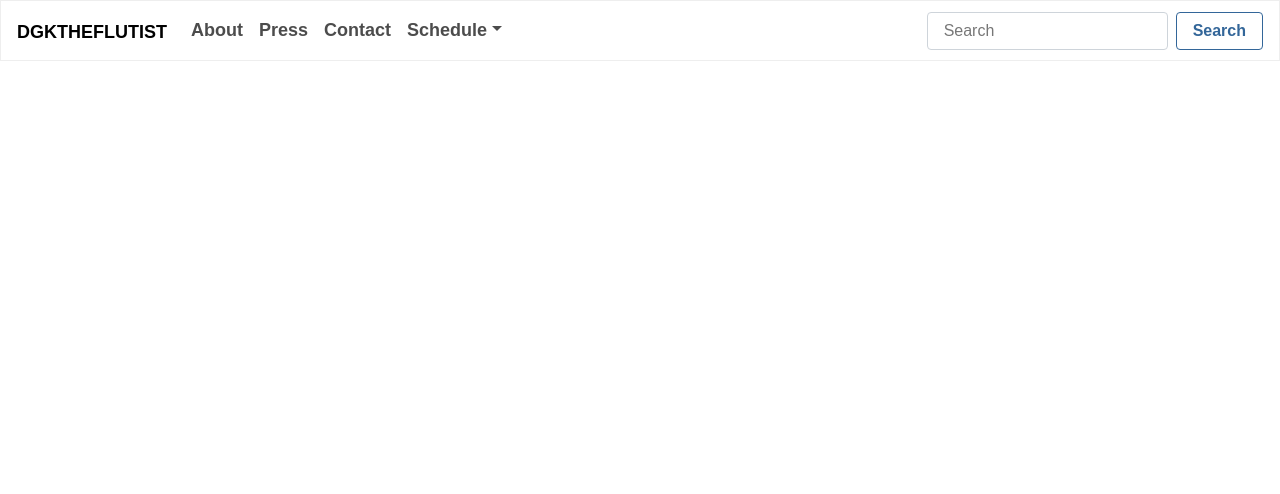
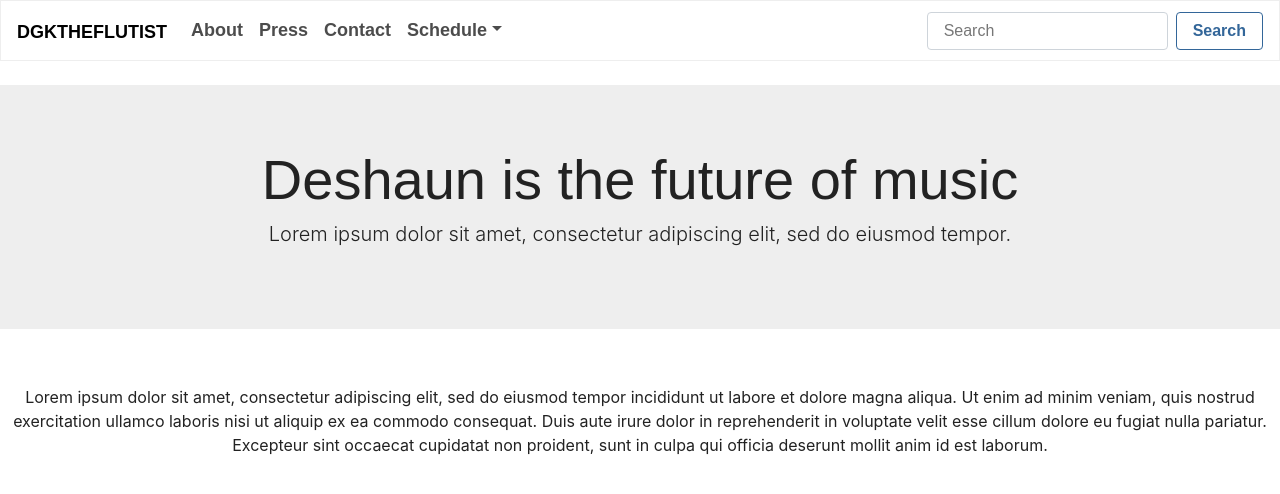
Before and after one commit to ksuares1/dport, a React (Create React App) app in the folder deshaun/: page /about in a window 1280 px wide. Shown: the top 494 px of the page. Built offline with nearby package versions, Linux system fonts and the light colour scheme; a web font is replaced by a local one.

Commit message:
added code to about page

```diff
--- a/deshaun/src/App.js
+++ b/deshaun/src/App.js
@@ -3,6 +3,7 @@ import { BrowserRouter as Router, Route } from "react-router-dom";
 import './App.css';
 import Navbar from './components/Nav';
 import HomeComponent from './pages/Home';
+import AboutPage from './pages/About';
 
 
 function App() {
@@ -10,19 +11,19 @@ function App() {
     <div>
       <Router>
         <div>
-      <Navbar/>
+          <Navbar />
           <br>
           </br>
           <div>
             <Route exact path="/" component={HomeComponent} />
-            {/* <Route exact path="/about" component={AboutComponent} />
-            <Route exact path="/vitals" component={showVitals} />
+            <Route exact path="/about" component={AboutPage} />
+            {/* <Route exact path="/vitals" component={showVitals} />
             <Route exact path="/family" component={showFamily} />
             <Route exact path="/patients" component={Patients} />
             <Route exact path="/nurse" component={LoginPage} />
             <Route exact path="/login" component={LoginPage} />
-            <Route exact path="/signup" component={SignComponent} />
-            <Route exact path="/readygo" component={showMic} /> */}
+            <Route exact path="/signup" component={SignComponent} /> */}
+            {/* <Route exact path="/readygo" component={showMic} /> */}
              {/* <Route exact path="/patients/:id" component={Detail} /> */}
 
           </div>
--- a/deshaun/src/index.css
+++ b/deshaun/src/index.css
@@ -11,3 +11,12 @@ code {
   font-family: source-code-pro, Menlo, Monaco, Consolas, 'Courier New',
     monospace;
 }
+
+/* About Page */
+.about-container{
+  text-align:center;
+}
+
+.about-text{
+  text-align:center;
+}
--- a/deshaun/src/pages/About.js
+++ b/deshaun/src/pages/About.js
@@ -1,13 +1,22 @@
 import React from "react";
+import { MDBJumbotron, MDBContainer } from "mdbreact";
 
+const AboutPage = () => {
+    return (
+        <main>
+            <MDBJumbotron className="about-container" fluid>
+                <MDBContainer>
+                    <h2 className="display-4">Deshaun is the future of music </h2>
+                    <p className="lead"> Lorem ipsum dolor sit amet, consectetur adipiscing elit, sed do eiusmod tempor.</p>
+                </MDBContainer>
+            </MDBJumbotron>
 
-
-const AboutPage=()=>{
-    return(
-        <div>
-
-        </div>
-
+            <br>
+            </br>
+            <p className="about-text">
+            Lorem ipsum dolor sit amet, consectetur adipiscing elit, sed do eiusmod tempor incididunt ut labore et dolore magna aliqua. Ut enim ad minim veniam, quis nostrud exercitation ullamco laboris nisi ut aliquip ex ea commodo consequat. Duis aute irure dolor in reprehenderit in voluptate velit esse cillum dolore eu fugiat nulla pariatur. Excepteur sint occaecat cupidatat non proident, sunt in culpa qui officia deserunt mollit anim id est laborum.
+            </p>
+        </main>
     )
 }
 
```
Lines whose indentation alone changed are shown as unchanged.
